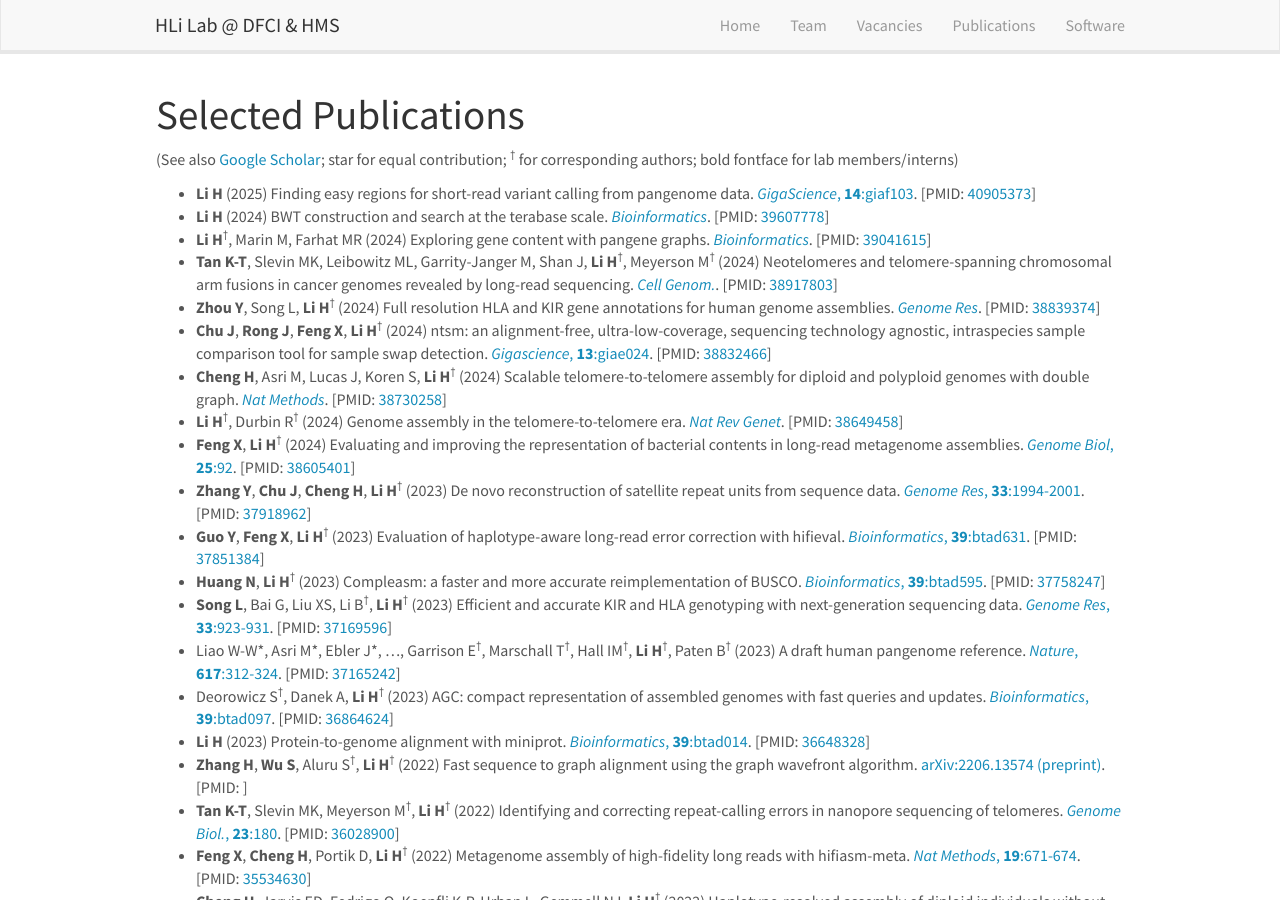
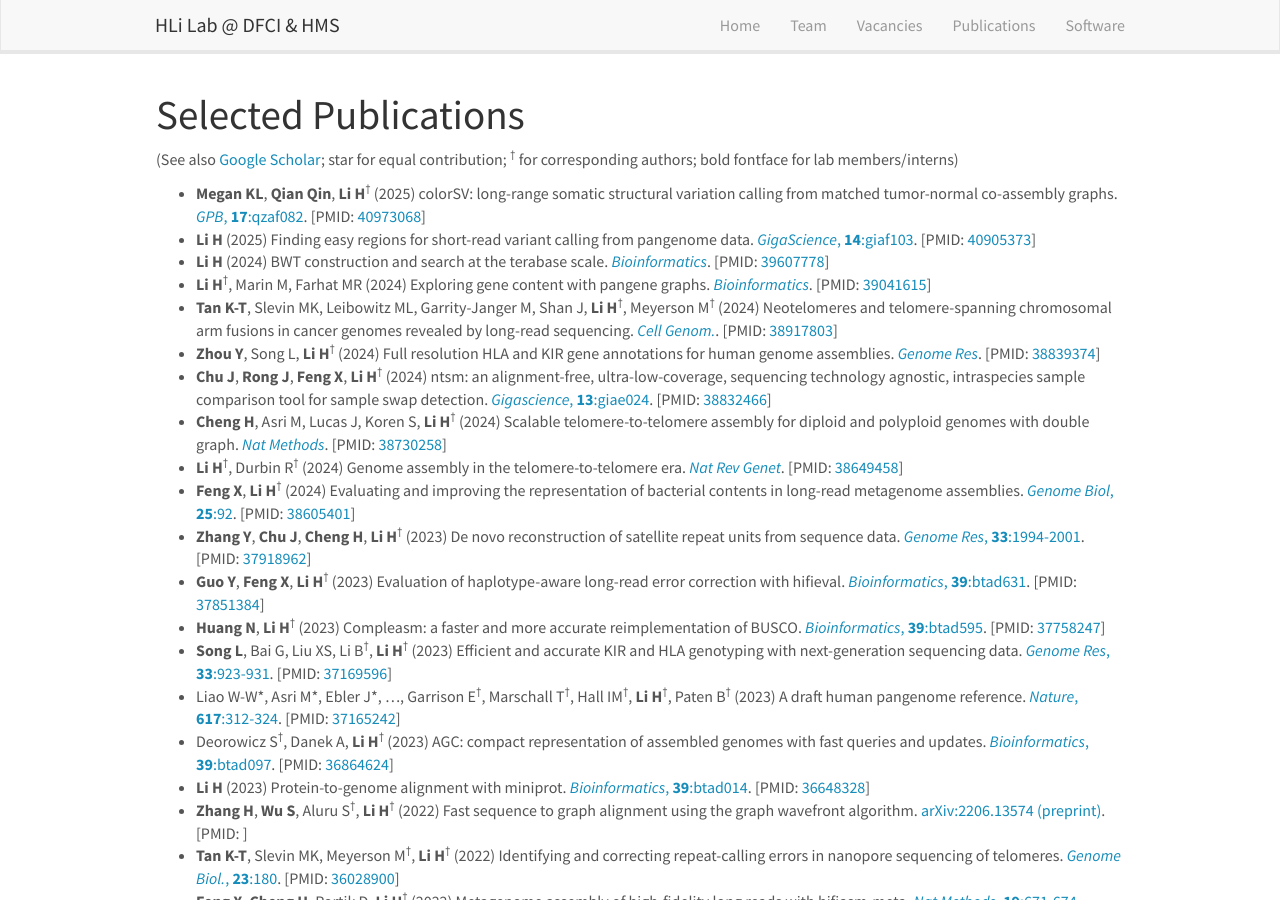
Before and after one commit to hlilab/hlilab.github.io, a Jekyll site: the page built from _pages/publications.md, in a window 1280 px wide and 900 px high. Built offline with Jekyll 4.4.1, drawn with Linux system fonts in a browser that asks for light colours; nearby versions of some CDN libraries; comment, search, counter and statistics services are not loaded.

```diff
--- a/_data/recentpub.yml
+++ b/_data/recentpub.yml
@@ -1,3 +1,11 @@
+- title: "colorSV: long-range somatic structural variation calling from matched tumor-normal co-assembly graphs"
+  authors: <b>Megan KL</b>, <b>Qian Qin</b>, <b>Li H</b><sup>&#8224;</sup>
+  year: 2025
+  url: https://pubmed.ncbi.nlm.nih.gov/40973068/
+  display: <i>GPB</i>, <b>17</b>:qzaf082
+  pmid: 40973068
+  type: 1
+
 - title: "Finding easy regions for short-read variant calling from pangenome data"
   authors: <b>Li H</b>
   year: 2025
```
Also changed, not shown: _pages/software.md (+12 -4 lines).
